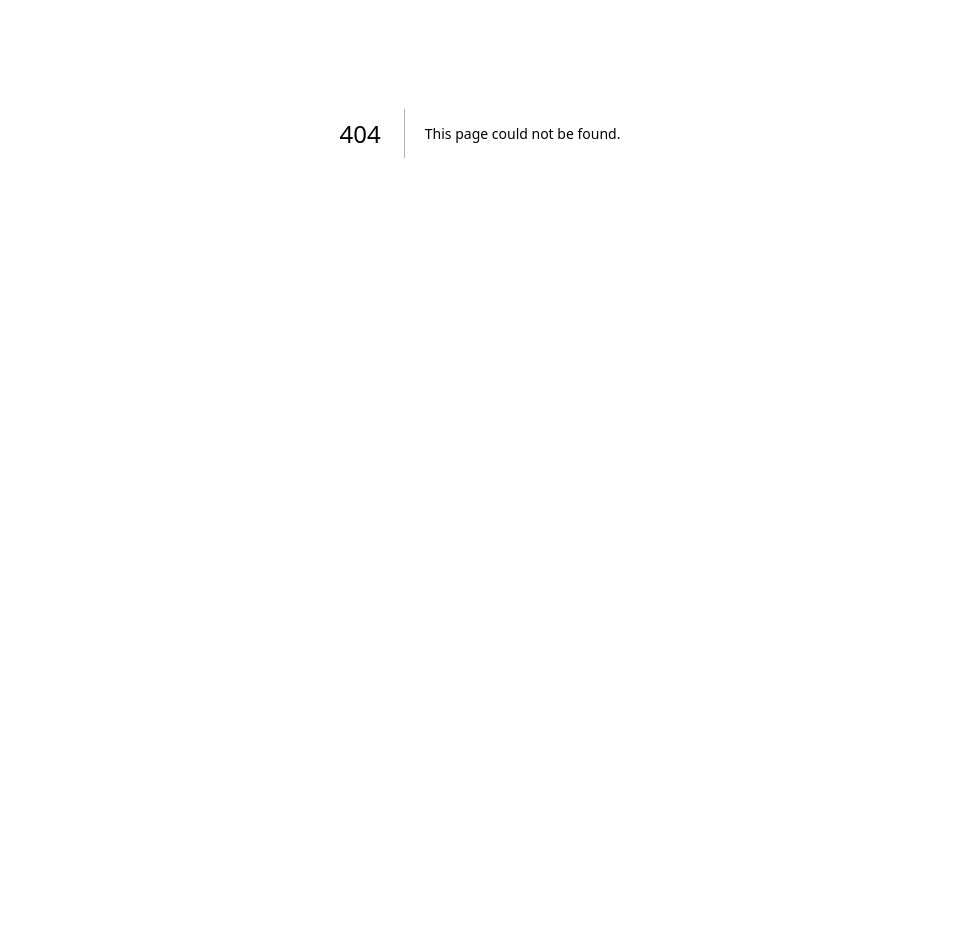
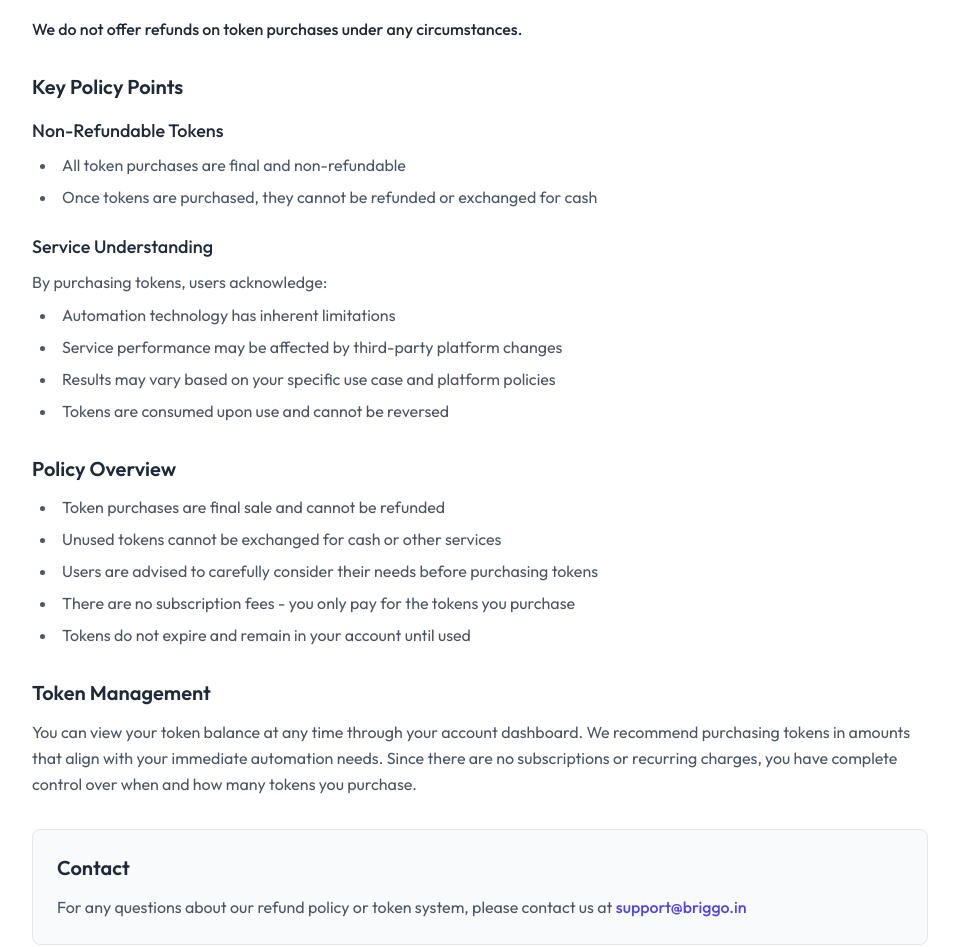
Before and after one commit to Team-Briggo/ig-automation-fe, a Next.js app: page /refund-policy in a window 1280 px wide. Before the commit this address had no page. Shown: the part 267-1214 px from the top of the page, without its empty margins (160-1119 px from the left). Before the commit the page ends 800 px from the top, so only its background shows below. Built offline with nearby package versions, Linux system fonts and the light colour scheme.

Commit message:
updated content

```diff
--- a/src/app/(non-protected)/contact/page.jsx
+++ b/src/app/(non-protected)/contact/page.jsx
@@ -10,6 +10,7 @@ export default function Contact() {
       link: {
         name: "Mail us at",
         href: "mailto:support@briggo.in",
+        mailto: "support@briggo.in",
       },
     },
 
@@ -17,18 +18,18 @@ export default function Contact() {
       icon: <MapIcon />,
 
       title: "Address",
-      desc: "Near Canal Road, Magob, Surat, Gujarat, Pin: 395010",
+      desc: "B-204, Sf Reshma Residency, Canal Road, Magob, Surat, Gujarat, India, 395010",
     },
   ];
 
   return (
     <section className="py-4">
-      <div className="gap-12 px-4 mx-auto max-w-screen-xl text-gray-600 md:px-8 lg:flex">
-        <div className="max-w-md">
-          <h3 className="text-3xl font-semibold text-gray-800 sm:text-4xl">
+      <div className="gap-12 px-4 mx-auto flex flex-col max-w-screen-xl text-gray-600 md:px-8 lg:flex">
+        <div className="max-w-md mx-auto">
+          <h3 className="text-3xl text-center font-semibold text-gray-800 sm:text-4xl">
             Contact Us
           </h3>
-          <p className="mt-3">
+          <p className="mt-3 text-center">
             We’re here to help and answer any question you might have, We look
             forward to hearing from you .
           </p>
@@ -65,6 +66,7 @@ export default function Contact() {
                         clipRule="evenodd"
                       />
                     </svg>
+                    <span>{item.link.mailto}</span>
                   </a>
                 )}
               </li>
--- /dev/null
+++ b/src/app/(non-protected)/refund-policy/page.jsx
@@ -0,0 +1,128 @@
+export default function RefundPolicy() {
+  return (
+    <section className="py-4">
+      <div className="gap-12 px-4 mx-auto flex flex-col max-w-screen-xl text-gray-600 md:px-8 lg:flex">
+        <div className="max-w-4xl mx-auto">
+          <h3 className="text-3xl font-semibold text-gray-800 sm:text-4xl">
+            Refund Policy
+          </h3>
+          {/* <p className="mt-3 text-center text-sm text-gray-500">
+            Last updated: January 22, 2026
+          </p> */}
+
+          <div className="mt-8 space-y-8">
+            <div>
+              {/* <h4 className="text-xl font-semibold text-gray-800 mb-3">
+                Token-Based Payment Model
+              </h4> */}
+              <p className="leading-relaxed">
+                At Briggo, we provide automation services through a
+                pay-as-you-go token-based system. Our policy is designed to
+                reflect the nature of digital token purchases and the resources
+                required to maintain these innovative automation solutions.
+              </p>
+              <p className="mt-4 font-medium text-gray-800">
+                We do not offer refunds on token purchases under any
+                circumstances.
+              </p>
+            </div>
+
+            <div>
+              <h4 className="text-xl font-semibold text-gray-800 mb-3">
+                Key Policy Points
+              </h4>
+
+              <div className="mt-4">
+                <h5 className="text-lg font-medium text-gray-800 mb-2">
+                  Non-Refundable Tokens
+                </h5>
+                <ul className="list-disc list-inside space-y-2 ml-2">
+                  <li>All token purchases are final and non-refundable</li>
+                  {/* <li>Tokens are provided on an as-is basis</li> */}
+                  <li>
+                    Once tokens are purchased, they cannot be refunded or
+                    exchanged for cash
+                  </li>
+                  {/* <li>1 token equals 1 DM automation credit</li> */}
+                </ul>
+              </div>
+
+              <div className="mt-6">
+                <h5 className="text-lg font-medium text-gray-800 mb-2">
+                  Service Understanding
+                </h5>
+                <p className="leading-relaxed mb-2">
+                  By purchasing tokens, users acknowledge:
+                </p>
+                <ul className="list-disc list-inside space-y-2 ml-2">
+                  <li>Automation technology has inherent limitations</li>
+                  <li>
+                    Service performance may be affected by third-party platform
+                    changes
+                  </li>
+                  <li>
+                    Results may vary based on your specific use case and
+                    platform policies
+                  </li>
+                  <li>Tokens are consumed upon use and cannot be reversed</li>
+                </ul>
+              </div>
+            </div>
+
+            <div>
+              <h4 className="text-xl font-semibold text-gray-800 mb-3">
+                Policy Overview
+              </h4>
+              <ul className="list-disc list-inside space-y-2 ml-2">
+                <li>Token purchases are final sale and cannot be refunded</li>
+                <li>
+                  Unused tokens cannot be exchanged for cash or other services
+                </li>
+                <li>
+                  Users are advised to carefully consider their needs before
+                  purchasing tokens
+                </li>
+                <li>
+                  There are no subscription fees - you only pay for the tokens
+                  you purchase
+                </li>
+                <li>
+                  Tokens do not expire and remain in your account until used
+                </li>
+              </ul>
+            </div>
+
+            <div>
+              <h4 className="text-xl font-semibold text-gray-800 mb-3">
+                Token Management
+              </h4>
+              <p className="leading-relaxed">
+                You can view your token balance at any time through your account
+                dashboard. We recommend purchasing tokens in amounts that align
+                with your immediate automation needs. Since there are no
+                subscriptions or recurring charges, you have complete control
+                over when and how many tokens you purchase.
+              </p>
+            </div>
+
+            <div className="bg-gray-50 border border-gray-200 rounded-lg p-6">
+              <h4 className="text-xl font-semibold text-gray-800 mb-3">
+                Contact
+              </h4>
+              <p className="leading-relaxed">
+                For any questions about our refund policy or token system,
+                please contact us at{" "}
+                <a
+                  href="mailto:support@briggo.in"
+                  className="text-indigo-600 hover:text-indigo-400 font-medium"
+                >
+                  support@briggo.in
+                </a>
+              </p>
+            </div>
+          </div>
+        </div>
+      </div>
+    </section>
+  );
+}
--- a/src/components/Footer.jsx
+++ b/src/components/Footer.jsx
@@ -38,6 +38,8 @@ const Footer = () => {
           <span className="text-sm text-salt/50">|</span>
           <Link href="/tnc">Terms</Link>
           <span className="text-sm text-salt/50">|</span>
+          <Link href="/refund-policy">Refund Policy</Link>
+          <span className="text-sm text-salt/50">|</span>
           <Link href="/contact">Contact</Link>
         </div>
         <div className="flex gap-6 items-center">
```
